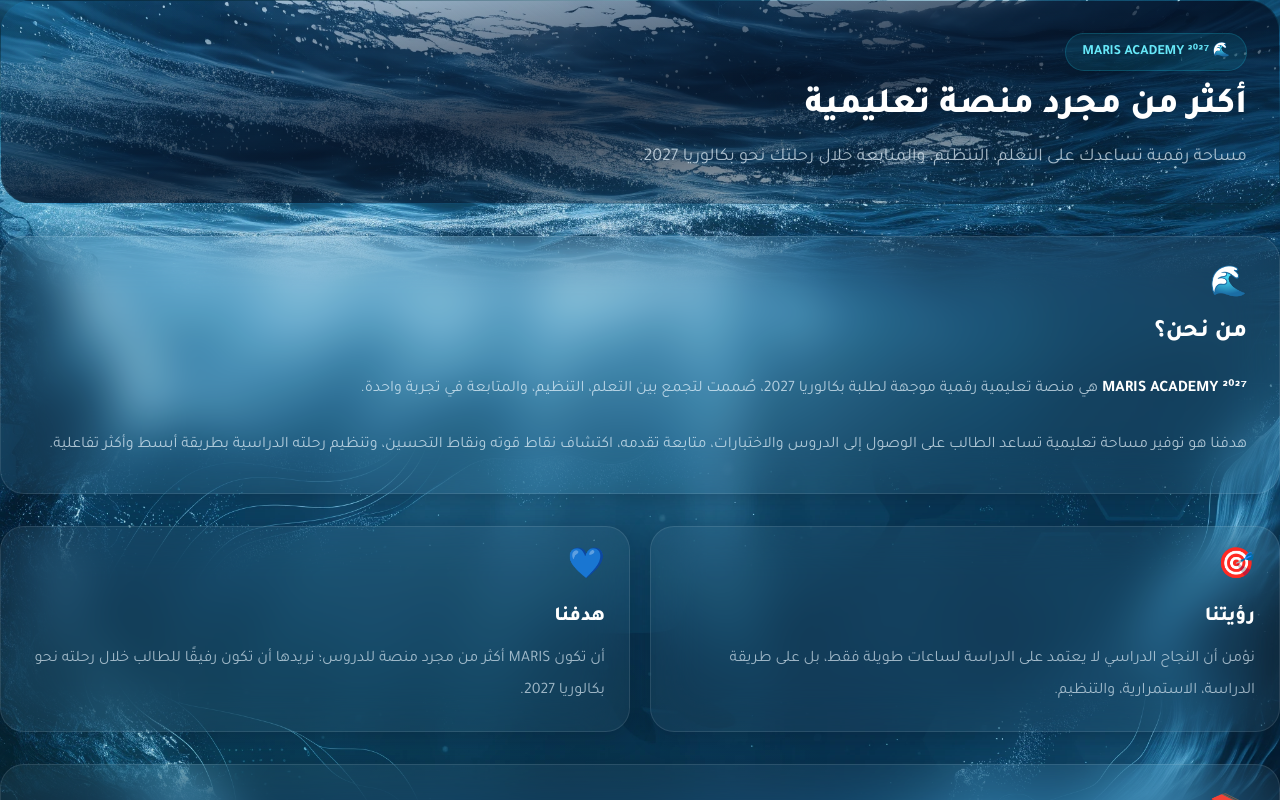
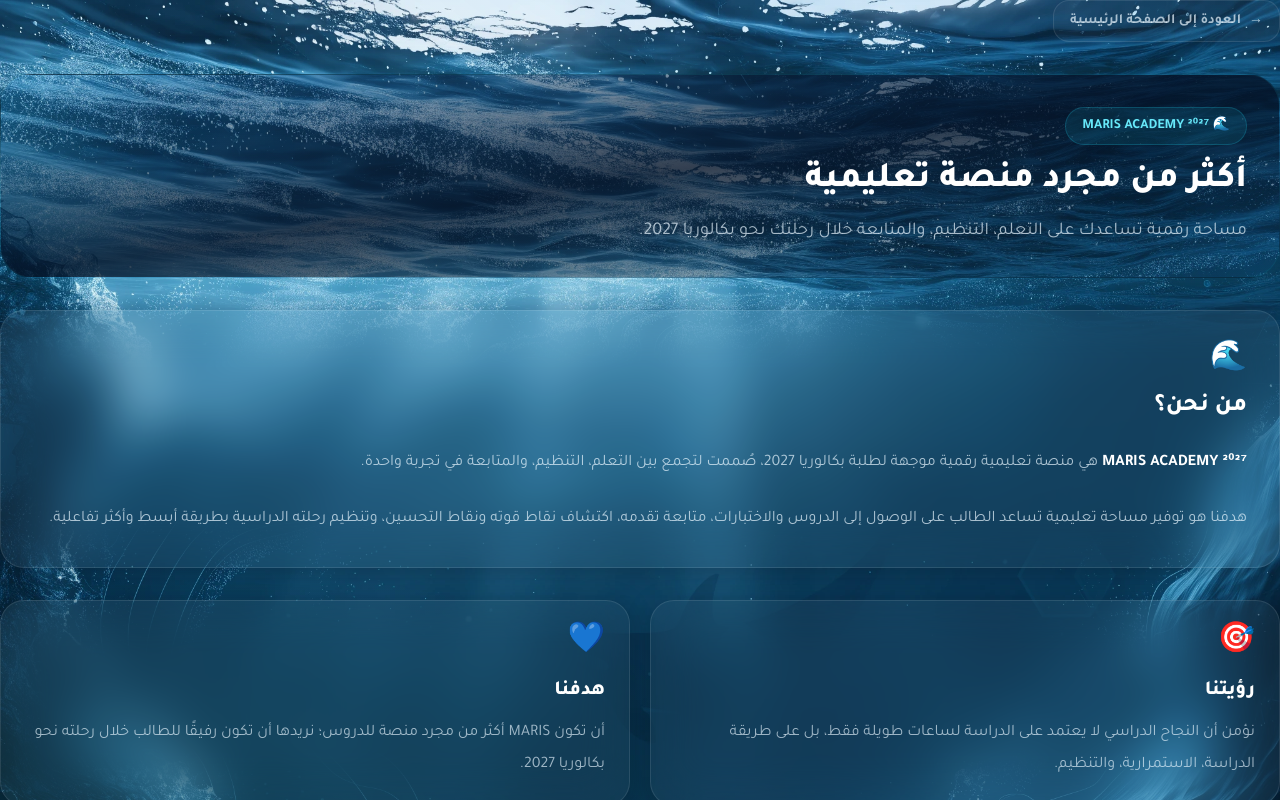
Before and after one commit to jjym57605-code/maris-academy, a Next.js app: page /about in a window 1280 px wide. Shown: the top 800 px of the page. Built offline with nearby package versions, Linux system fonts and the light colour scheme; no server answers; the database is empty.

Commit message:
feat: add home button to about page

```diff
--- a/app/about/page.tsx
+++ b/app/about/page.tsx
@@ -1,6 +1,7 @@
 "use client";
 
 import { useEffect, useState } from "react";
+import Link from "next/link";
 import { getSupabase } from "@/lib/supabase";
 
 type Review = {
@@ -68,9 +69,7 @@ export default function AboutPage() {
 
     try {
       const {
-        data: {
-          user,
-        },
+        data: { user },
       } = await supabase.auth.getUser();
 
       const { data: approvedReviews } = await supabase
@@ -122,9 +121,7 @@ export default function AboutPage() {
 
     try {
       const {
-        data: {
-          user,
-        },
+        data: { user },
       } = await supabase.auth.getUser();
 
       if (!user) {
@@ -171,6 +168,17 @@ export default function AboutPage() {
 
   return (
     <div className="space-y-8 pb-8">
+      {/* Home navigation */}
+      <div>
+        <Link
+          href="/"
+          className="inline-flex items-center gap-2 rounded-2xl border border-white/10 bg-white/[0.03] px-4 py-2.5 text-sm font-bold text-foam/70 transition-all duration-300 hover:border-cyan-400/20 hover:bg-cyan-400/5 hover:text-cyan-300"
+        >
+          <span>→</span>
+          العودة إلى الصفحة الرئيسية
+        </Link>
+      </div>
+
       {/* Hero */}
       <section className="relative overflow-hidden rounded-[2rem] border border-cyan-400/10 bg-gradient-to-br from-ocean-500/15 via-navy-900/80 to-cyan-400/5 p-6 shadow-glow sm:p-8">
         <div className="absolute -left-20 -top-20 h-48 w-48 rounded-full bg-cyan-400/10 blur-3xl" />
@@ -196,6 +204,7 @@ export default function AboutPage() {
       <section className="glass-card p-6 sm:p-8">
         <div className="mb-6">
           <span className="text-3xl">🌊</span>
+
           <h2 className="mt-3 text-2xl font-extrabold text-white">
             من نحن؟
           </h2>
@@ -360,9 +369,7 @@ export default function AboutPage() {
           </div>
 
           {reviews.length > 0 && (
-            <div className="badge">
-              {reviews.length} تقييم
-            </div>
+            <div className="badge">{reviews.length} تقييم</div>
           )}
         </div>
 
```
